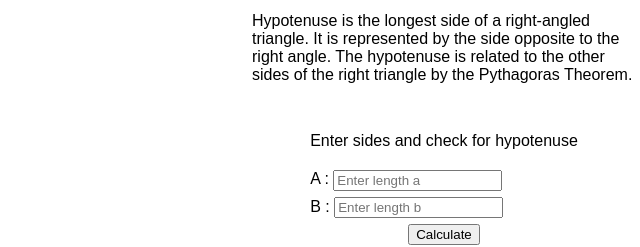
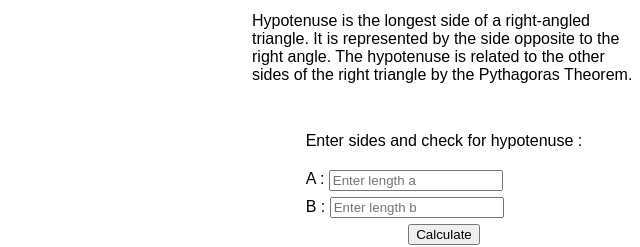
Before and after one commit to sush1998/markTwelve, a plain HTML site: page sides.html in a window 1280 px wide. Shown: the part 170-417 px from the top of the page, 68-708 px from the left. Drawn offline with Linux system fonts and the light colour scheme; a web font is replaced by a local one.

Commit message:
minor changes

```diff
--- a/sides.html
+++ b/sides.html
@@ -29,7 +29,7 @@
                 </div>
                 <div class="form_container">
                    <form id="formSides">
-                    <p>Enter sides and check for hypotenuse</p>
+                    <p>Enter sides and check for hypotenuse :</p>
                     <label>A :
                     <input id="side_a" placeholder="Enter length a" type="number" required/></label>
                     <label>B :
--- a/sides.js
+++ b/sides.js
@@ -4,8 +4,6 @@ const btn_calculate=document.querySelector("#calculate")
 const backToHome=document.querySelector("#back_to_home")
 const out=document.querySelector("#out")
 const output_div=document.querySelector(".output")
-
-import {validateInput} from './angles'
 
 function calculateHypo(a,b)
 {
```
